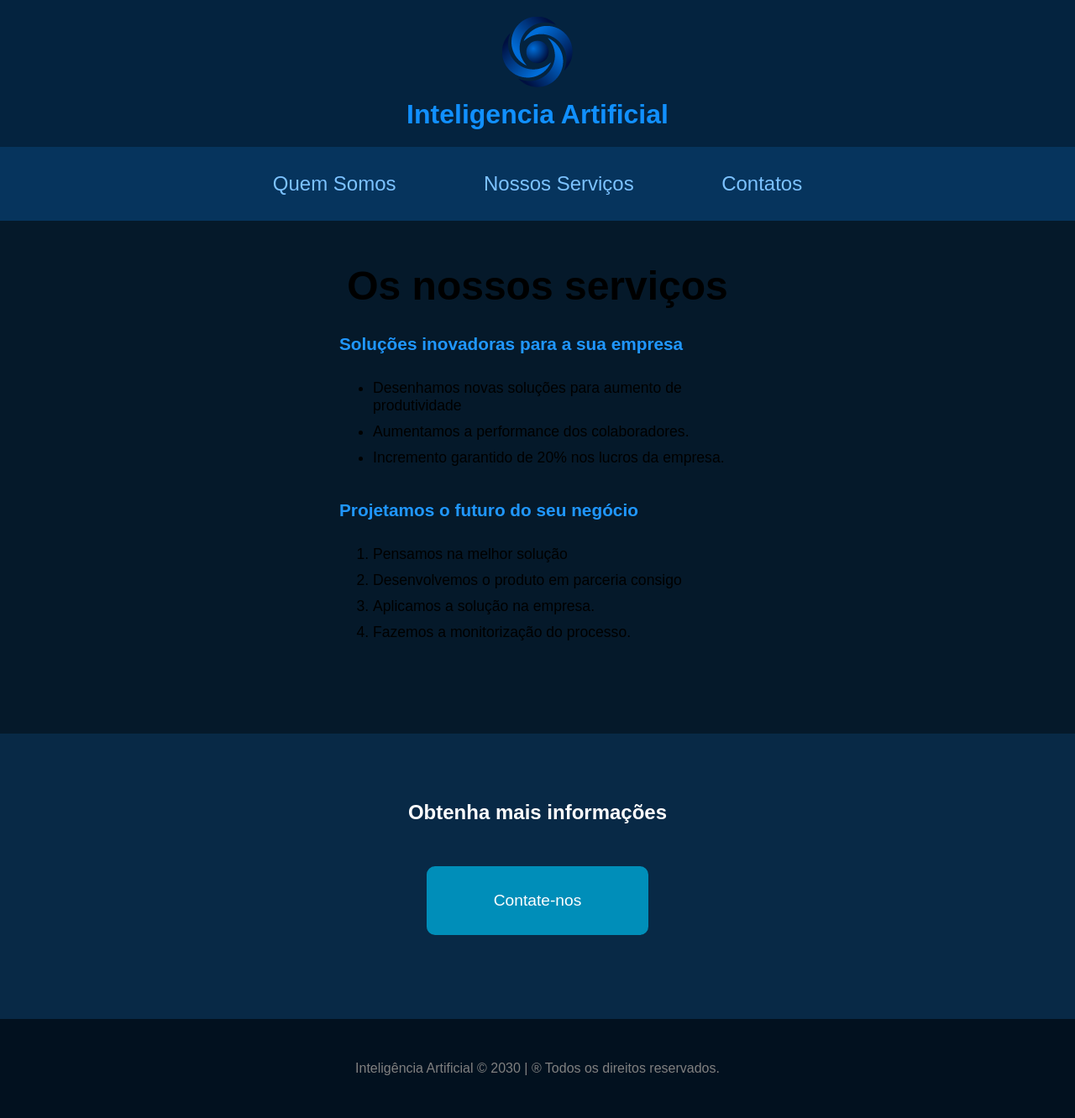
After one commit to JeanPCB/aulas-udemy, a PHP site: page /servicos.html in a window 1280 px wide. The commit adds this page. Shown: the whole page at 84% size. Run offline with PHP 8.4, Linux system fonts and the light colour scheme.

Commit message:
finalizada pagina index e servicos

```diff
--- a/web-dev/html-css-1/exercicio-final/assets/css/main.css
+++ b/web-dev/html-css-1/exercicio-final/assets/css/main.css
@@ -27,6 +27,10 @@ a {
 nav a {
     font-size: 1.5rem;
     color: #7cc2ff;
+}
+
+nav a:hover {
+    color: #fff;
 }
 
 footer {
@@ -74,6 +78,14 @@ footer {
     padding: 50px;
 }
 
+.font-big {
+    font-size: 3em;
+}
+
+.font-medium {
+    font-size: 1.1em;
+}
+
 .main-article {
     width: 50%;
     margin: 60px auto;
@@ -96,19 +108,19 @@ footer {
     font-weight: 600;
 }
 
-.services-container {
+.services-contact-container {
     background-color: #082946;
     padding: 80px;
     padding-bottom: 50px;
 }
 
-.services-container p{
+.services-contact-container p{
     font-size: 1.5rem;
     font-weight: 600;
     color: #fff;
 }
 
-.services-container a {
+.services-contact-container a {
     display: block;
     color: #fff;
     background-color: #008eb9;
@@ -118,7 +130,26 @@ footer {
     font-size: 1.2rem;
 }
 
-.services-container a:hover {
+.services-contact-container a:hover {
     background-color: #fff;
     color: #000;
 }
+
+.services-container {
+    width: 40%;
+    margin: auto;
+    padding-bottom: 50px;
+}
+
+.services-container h3 {
+    font-size: 1.3em;
+    color: #2097ff;
+    padding: 30px 0;
+    text-align: left;
+}
+
+.services-container li {
+    margin-left: 40px;
+    margin-bottom: 10px;
+    text-align: left;
+}
--- /dev/null
+++ b/web-dev/html-css-1/exercicio-final/servicos.html
@@ -0,0 +1,72 @@
+<!DOCTYPE html>
+<html lang="pt-BR">
+<head>
+    <meta charset="UTF-8">
+    <meta name="viewport" content="width=device-width, initial-scale=1.0">
+    <title>Inteligência Artifical</title>
+    <link rel="stylesheet" href="assets/css/main.css">
+</head>
+<body>
+    <header>
+        <img src="assets/images/logo_empresa.png" alt="Logo da empresa">
+        <h1 class="pad-10">Inteligencia Artificial</h1>
+    </header>
+
+    <nav class="pad-30">
+        <a class="marg-50" href="index.html">Quem Somos</a>
+        <a class="marg-50" href="servicos.html">Nossos Serviços</a>
+        <a class="marg-50" href="contatos.html">Contatos</a>
+    </nav>
+
+    <section class="marg-50">
+        <h1 class="font-big">Os nossos serviços</h1>
+        <div class="services-container">
+            <article class="services-info-container">
+                <h3>
+                    Soluções inovadoras para a sua empresa
+                </h3>
+                <ul class="font-medium">
+                    <li>
+                        Desenhamos novas soluções para aumento de produtividade
+                    </li>
+                    <li>
+                        Aumentamos a performance dos colaboradores.
+                    </li>
+                    <li>
+                        Incremento garantido de 20% nos lucros da empresa.
+                    </li>
+                </ul>
+            </article>
+
+            <article class="services-info-container">
+                <h3>
+                    Projetamos o futuro do seu negócio
+                </h3>
+                <ol class="font-medium">
+                    <li>
+                        Pensamos na melhor solução
+                    </li>
+                    <li>
+                        Desenvolvemos o produto em parceria consigo
+                    </li>
+                    <li>
+                        Aplicamos a solução na empresa.
+                    </li>
+                    <li>
+                        Fazemos a monitorização do processo.
+                    </li>
+                </ol>
+            </article>
+        </div>
+    </section>
+    <section class="services-contact-container">
+        <p>Obtenha mais informações</p>
+        <div class="marg-50">
+            <a class="pad-30" href="contato.html">Contate-nos</a>
+        </div>
+    </section>
+    <footer>
+        <p class="pad-50">Inteligência Artificial &copy; 2030 | &reg; Todos os direitos reservados.</p>
+    </footer>
+</body>
+</html>
```
Also changed, not shown: web-dev/html-css-1/exercicio-final/index.html (+5 -6 lines).
